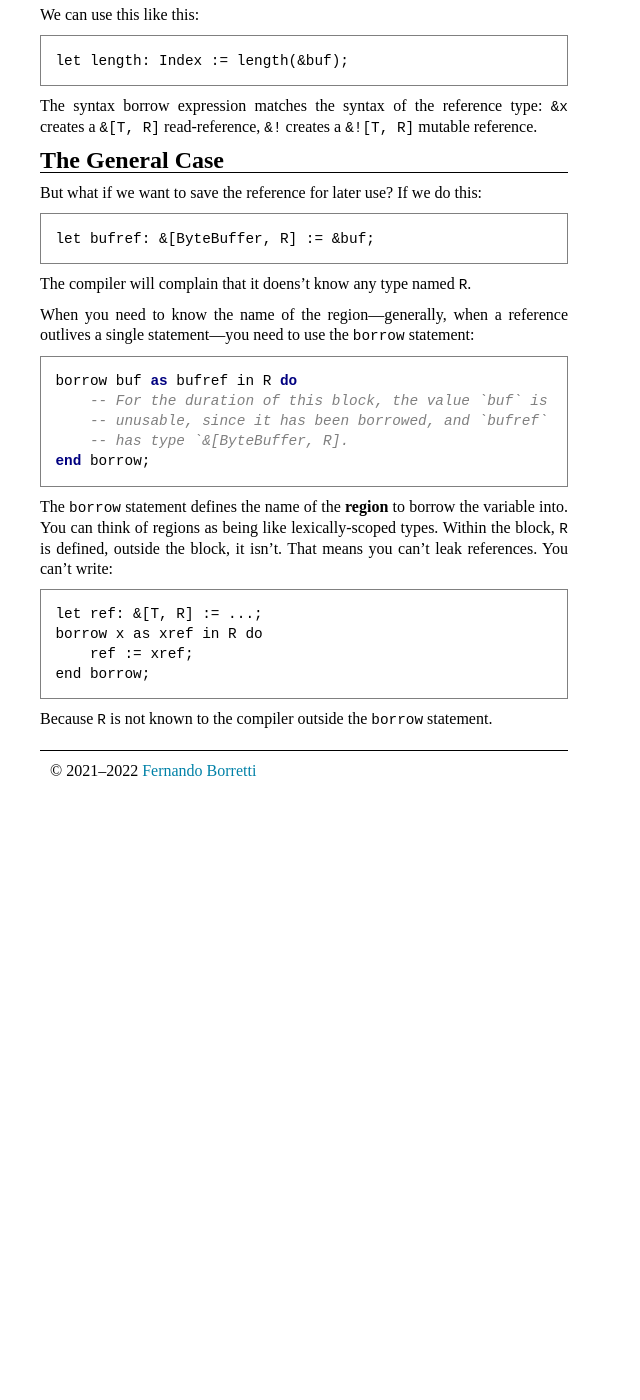
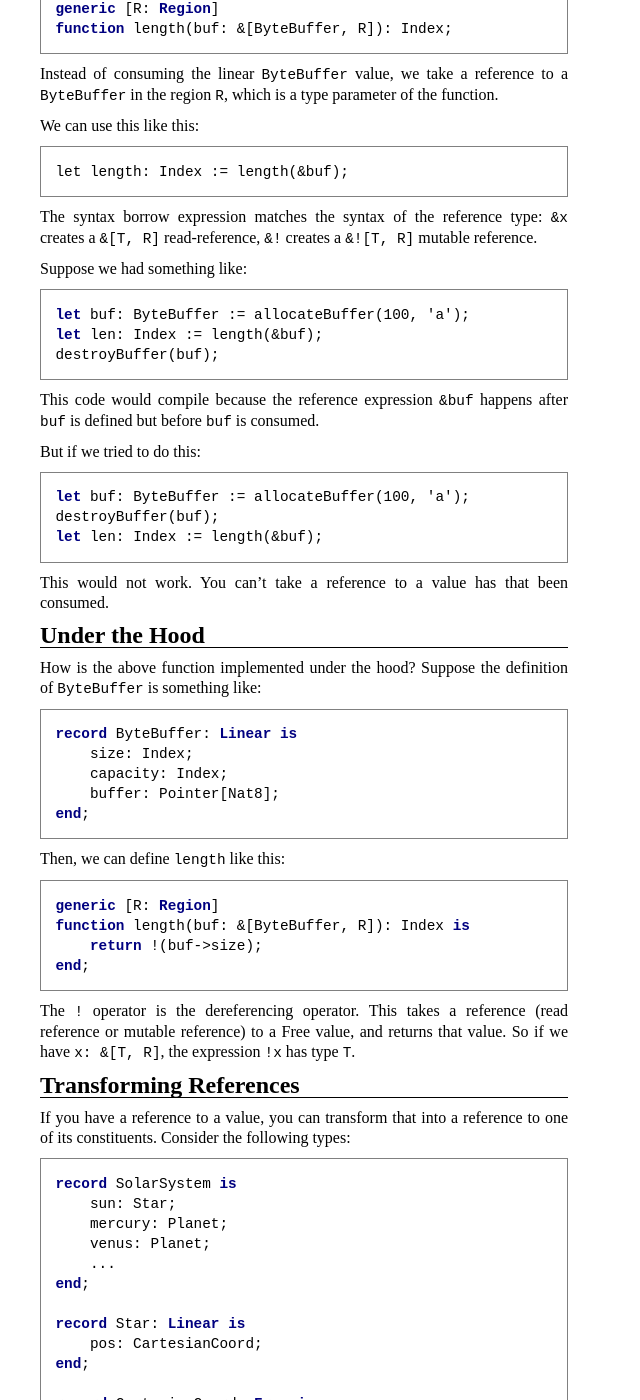
Before and after one commit to austral/austral.github.io, a Jekyll site: the page built from tutorial/borrowing.md, in a window 1280 px wide and 1400 px high, scrolled down 1004 px. Shown: the whole window, without its empty margins (0-640 px from the left). Built offline with Jekyll 4.4.1, drawn with Linux system fonts in a browser that asks for light colours; before the commit the page ends 1795 px from its top, so only the background shows below that; some of the changed text lies outside the part shown.

Commit message:
Write a better borrowing tutorial

````diff
--- a/tutorial/borrowing.md
+++ b/tutorial/borrowing.md
@@ -11,11 +11,17 @@ the code, is very verbose and inconvenient. It is also often a violation of the
 principle of least privilege: linear values, in a sense, have "root
 permissions". If you have a linear value, you can destroy it. And we don't
 necessarily want every function that takes a linear value to be able to destroy
-it. All of this is enforced at compile time.
+it.
+
+What we want is a way to treat linear values as though they were free values,
+within a delineated scope, and we want to do this in a way where we don't lose
+the safety guarantees of linear types.
 
 # References
 
-There are two kinds of references:
+A **reference** is a `Free` pointer to a `Linear` or `Free` value. References
+have a number of restrictions that preserve the linearity guarantees. There are
+two kinds of references:
 
 - **Read references** allow you to read data from a linear value.
 - **Read-write** or **mutable** references allow you to read from and write to a
@@ -27,7 +33,8 @@ value of type `T`" is denoted `&![T, R]`
 
 # The Simple Case
 
-Suppose you have a linear `ByteBuffer` type and you want a function to get its length. You could have something like:
+Suppose you have a linear `ByteBuffer` type and you want a function to get its
+length. You could have something like:
 
 ```austral
 function length(buf: ByteBuffer): Pair[Index, ByteBuffer];
@@ -39,7 +46,7 @@ And use it like so:
 let { first as length: Index, second as buf2: ByteBuffer } := length(buf);
 ```
 
-But this is horribly inconvenient! Additionally, it gives the `length` function
+But this is horribly inconvenient. Additionally, it gives the `length` function
 too much power. Internally, it could deallocate `buf` and allocate a new,
 entirely different buffer to return. We wouldn't expect that to happen, but the
 point is to be defensive and prevent wrong programs from being written in the
@@ -64,6 +71,100 @@ let length: Index := length(&buf);
 The syntax borrow expression matches the syntax of the reference type: `&x`
 creates a `&[T, R]` read-reference, `&!` creates a `&![T, R]` mutable reference.
 
+Suppose we had something like:
+
+```austral
+let buf: ByteBuffer := allocateBuffer(100, 'a');
+let len: Index := length(&buf);
+destroyBuffer(buf);
+```
+
+This code would compile because the reference expression `&buf` happens after
+`buf` is defined but before `buf` is consumed.
+
+But if we tried to do this:
+
+```austral
+let buf: ByteBuffer := allocateBuffer(100, 'a');
+destroyBuffer(buf);
+let len: Index := length(&buf);
+```
+
+This would not work. You can't take a reference to a value has that been consumed.
+
+# Under the Hood
+
+How is the above function implemented under the hood? Suppose the definition of
+`ByteBuffer` is something like:
+
+```austral
+record ByteBuffer: Linear is
+    size: Index;
+    capacity: Index;
+    buffer: Pointer[Nat8];
+end;
+```
+
+Then, we can define `length` like this:
+
+```austral
+generic [R: Region]
+function length(buf: &[ByteBuffer, R]): Index is
+    return !(buf->size);
+end;
+```
+
+The `!` operator is the dereferencing operator. This takes a reference (read
+reference or mutable reference) to a Free value, and returns that value. So if
+we have `x: &[T, R]`, the expression `!x` has type `T`.
+
+# Transforming References
+
+If you have a reference to a value, you can transform that into a reference to
+one of its constituents. Consider the following types:
+
+```austral
+record SolarSystem is
+    sun: Star;
+    mercury: Planet;
+    venus: Planet;
+    ...
+end;
+
+record Star: Linear is
+    pos: CartesianCoord;
+end;
+
+record CartesianCoord: Free is
+    x: Float32;
+    y: Float32;
+    z: Float32;
+end;
+```
+
+Then suppose we have a reference `ref` of type `&[SolarSystem, R]`. Path
+operations will give us references to its constituents:
+
+- The expression `ref->sun` has type `&[Star, R]`.
+- The expression `ref->sun->pos` has type `&[CartesianCoord, R]`.
+- The expression `ref->sun->pos->x` has type `&[Float32, R]`.
+
+Note that the region is the same as references are transformed.
+
+# Dereferencing
+
+Dereferencing takes a reference and returns the value it points to. You can't
+dereference a reference to a linear value, because, since references are free
+types, you could do this repeatedly, and make multiple copies of the linear
+value. But you can dereference free values.
+
+In the above example, `ref->sun->pos->x` is a reference to a `Float32` value,
+which is `Free`, so we can derefence it:
+
+```
+let f: Float32 := !(ref->sun->pos->x);
+```
+
 # The General Case
 
 But what if we want to save the reference for later use? If we do this:
@@ -85,10 +186,10 @@ borrow buf as bufref in R do
 end borrow;
 ```
 
-The `borrow` statement defines the name of the **region** to borrow the variable
-into. You can think of regions as being like lexically-scoped types. Within the
-block, `R` is defined, outside the block, it isn't. That means you can't leak
-references. You can't write:
+What's different about the borrow statement? Here's we're defining the name of
+the region `R`. You can think of this as a lexically-scoped, type-level
+tag. Within the scope of the region statement, `R` is defined. Outside the
+block, it isn't. That means you can't leak references. You can't write:
 
 ```
 let ref: &[T, R] := ...;
@@ -98,3 +199,13 @@ end borrow;
 ```
 
 Because `R` is not known to the compiler outside the `borrow` statement.
+
+As with reference expressions, you can't do this:
+
+```
+let buf: ByteBuffer := allocateBuffer(100, 'a');
+destroyBuffer(buf);
+borrow buf ...
+```
+
+Because the value has already been deallocated, and therefore cannot be borrowed.
````
Also changed, not shown: spec/spec.html (+15 -8 lines).
